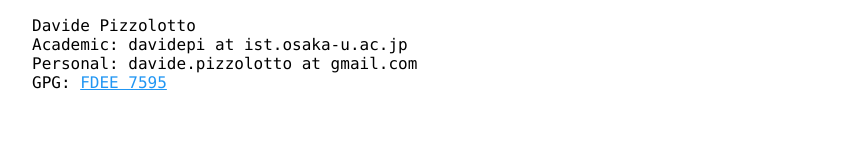
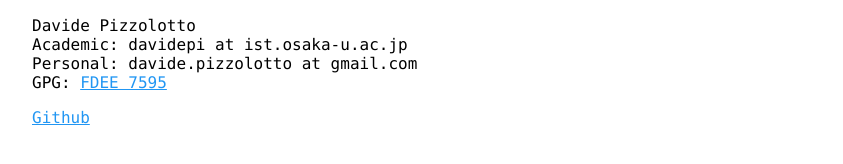
Before and after one commit to davidepi/davidepi.github.io, a Jekyll site: the page built from index.html, in a window 1280 px wide. Shown: the part 610-774 px from the top of the page, without its empty margins (218-1061 px from the left). Built offline with Jekyll 4.4.1, drawn with Linux system fonts in a browser that asks for light colours.

Commit message:
Dirty fix for github icon missing

```diff
--- a/index.html
+++ b/index.html
@@ -33,6 +33,6 @@
         GPG: <a href="https://keyserver.ubuntu.com/pks/lookup?op=get&search=0xaccd4586fdee7595">FDEE 7595</a>
     </p>
     <p>
-        <a href="https://github.com/davidepi/"><i class="icon-github" aria-hidden="true"><span class="sr">GitHub</span></i></a>&nbsp;
+        <a href="https://github.com/davidepi/">Github</a>
     </p>
 </section>
```
